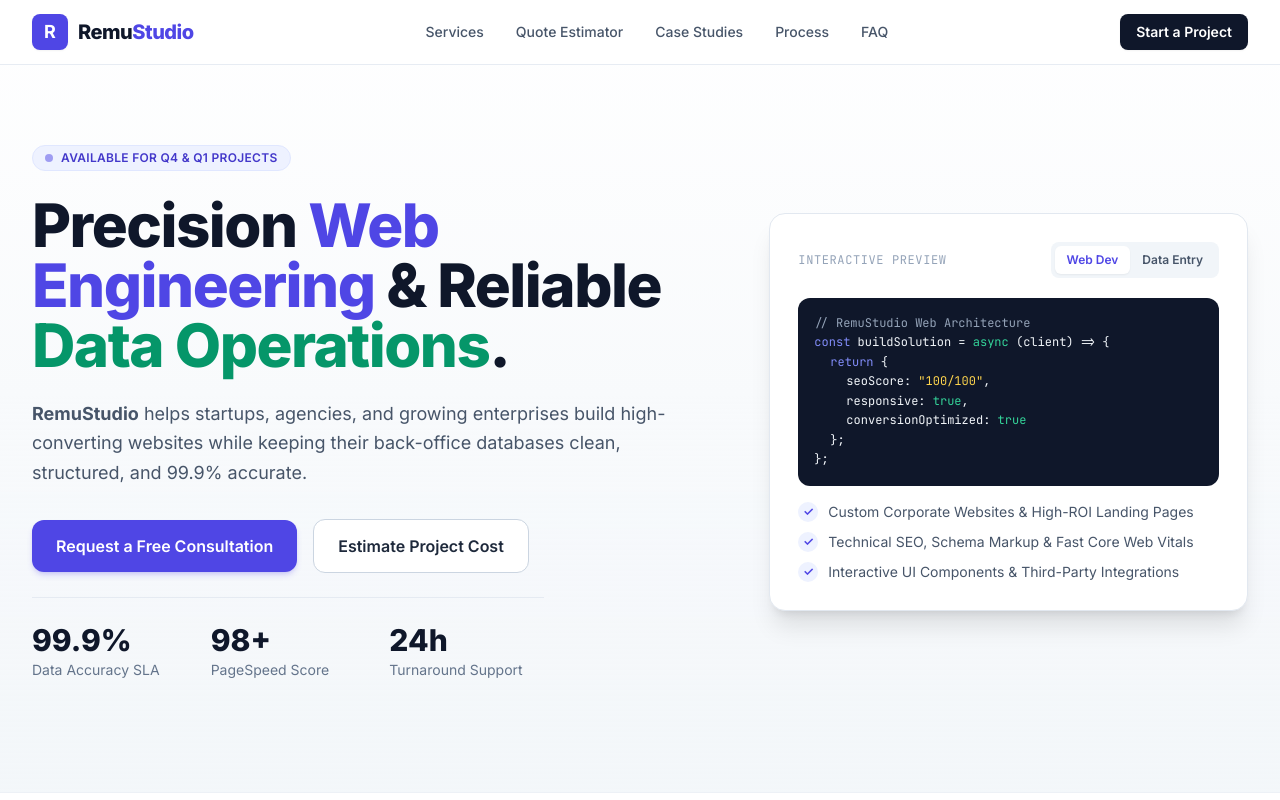
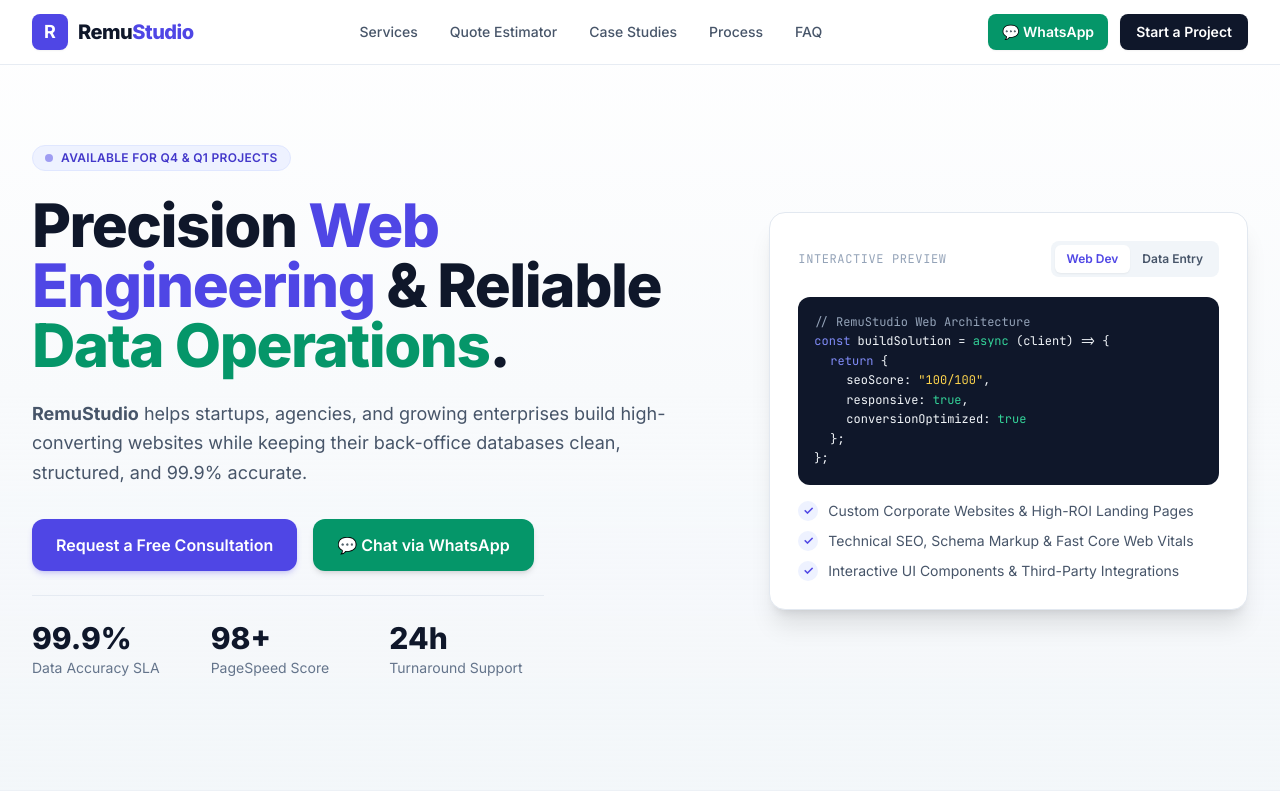
Before and after one commit to Shintameru111/RemuStudio2.0-profil-perusahaan, a plain HTML site: page index.html in a window 1280 px wide. Shown: the top 800 px of the page. Drawn offline with nearby package versions, Linux system fonts and the light colour scheme.

Commit message:
Add WhatsApp chat buttons to index.html

```diff
--- a/index.html
+++ b/index.html
@@ -111,6 +111,10 @@
             </nav>
 
             <div class="hidden md:flex items-center gap-3">
+                <!-- WhatsApp Quick Chat Button in Navbar -->
+                <a href="https://wa.me/628123456789?text=Hi%20RemuStudio,%20I%20want%20to%20discuss%20a%20project." target="_blank" rel="noopener noreferrer" class="px-3.5 py-2 rounded-lg bg-emerald-600 text-white text-sm font-semibold hover:bg-emerald-700 transition shadow-sm flex items-center gap-1.5">
+                    <span>💬 WhatsApp</span>
+                </a>
                 <a href="#contact" class="px-4 py-2 rounded-lg bg-slate-900 text-white text-sm font-semibold hover:bg-brand-600 transition shadow-sm">
                     Start a Project
                 </a>
@@ -131,6 +135,7 @@
             <a href="#portfolio" class="block py-2 text-sm font-medium text-slate-700 hover:text-brand-600">Case Studies</a>
             <a href="#process" class="block py-2 text-sm font-medium text-slate-700 hover:text-brand-600">Process</a>
             <a href="#faq" class="block py-2 text-sm font-medium text-slate-700 hover:text-brand-600">FAQ</a>
+            <a href="https://wa.me/628123456789?text=Hi%20RemuStudio,%20I%20want%20to%20discuss%20a%20project." target="_blank" rel="noopener noreferrer" class="block w-full text-center mt-2 px-4 py-2.5 rounded-lg bg-emerald-600 text-white text-sm font-semibold">Chat via WhatsApp</a>
             <a href="#contact" class="block w-full text-center mt-2 px-4 py-2.5 rounded-lg bg-brand-600 text-white text-sm font-semibold">Start a Project</a>
         </div>
     </header>
@@ -154,8 +159,8 @@
                         <a href="#contact" class="px-6 py-3.5 rounded-xl bg-brand-600 text-white font-semibold hover:bg-brand-700 transition shadow-md shadow-brand-600/20">
                             Request a Free Consultation
                         </a>
-                        <a href="#estimator" class="px-6 py-3.5 rounded-xl bg-white text-slate-800 font-semibold border border-slate-300 hover:border-slate-400 hover:bg-slate-50 transition">
-                            Estimate Project Cost
+                        <a href="https://wa.me/628123456789?text=Hi%20RemuStudio,%20I%20want%20to%20chat%20about%20a%20project." target="_blank" rel="noopener noreferrer" class="px-6 py-3.5 rounded-xl bg-emerald-600 text-white font-semibold hover:bg-emerald-700 transition shadow-md flex items-center gap-2">
+                            <span>💬 Chat via WhatsApp</span>
                         </a>
                     </div>
 
@@ -588,7 +593,11 @@
                             <a href="mailto:kotavers@gmail.com" class="hover:text-white underline">kotavers@gmail.com</a>
                         </p>
                         <p class="flex items-center gap-2.5">
-                            <span class="text-emerald-400 font-bold">●</span>
+                            <span class="text-emerald-400 font-bold">💬</span>
+                            <a href="https://wa.me/628123456789?text=Hi%20RemuStudio,%20I%20want%20to%20discuss%20a%20project." target="_blank" rel="noopener noreferrer" class="hover:text-white underline">Chat via WhatsApp</a>
+                        </p>
+                        <p class="flex items-center gap-2.5">
+                            <span class="text-slate-400 font-bold">●</span>
                             <span>Remote Global Delivery • English & Indonesian Support</span>
                         </p>
                     </div>
```
